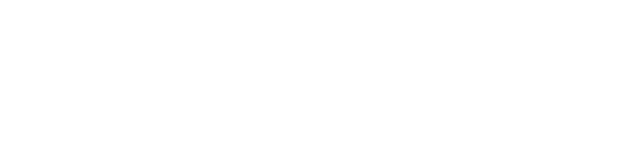
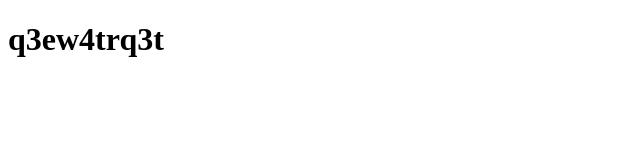
Before and after one commit to AidosAidaruly/aidoshtmlweb, a plain HTML site: page Assignment 1/index.html in a window 1280 px wide. Shown: the whole page, without its empty margins (0-640 px from the left). Drawn offline with Linux system fonts and the light colour scheme.

Commit message:
Add files via upload

```diff
--- a/Assignment 1/index.html
+++ b/Assignment 1/index.html
@@ -6,6 +6,6 @@
     <title>3345325</title>
 </head>
 <body>
-
+    <h1>q3ew4trq3t</h1>
 </body>
 </html>
```
